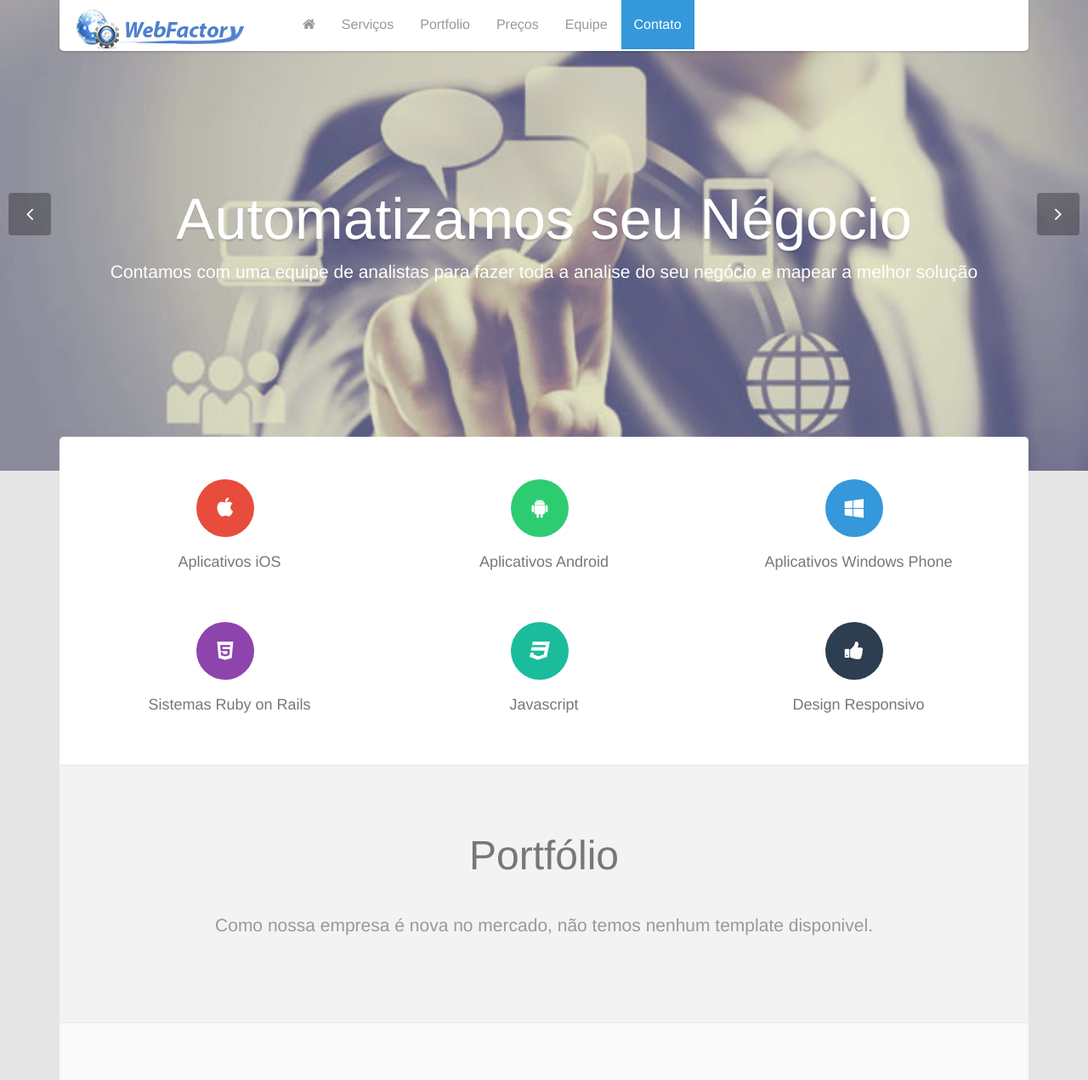
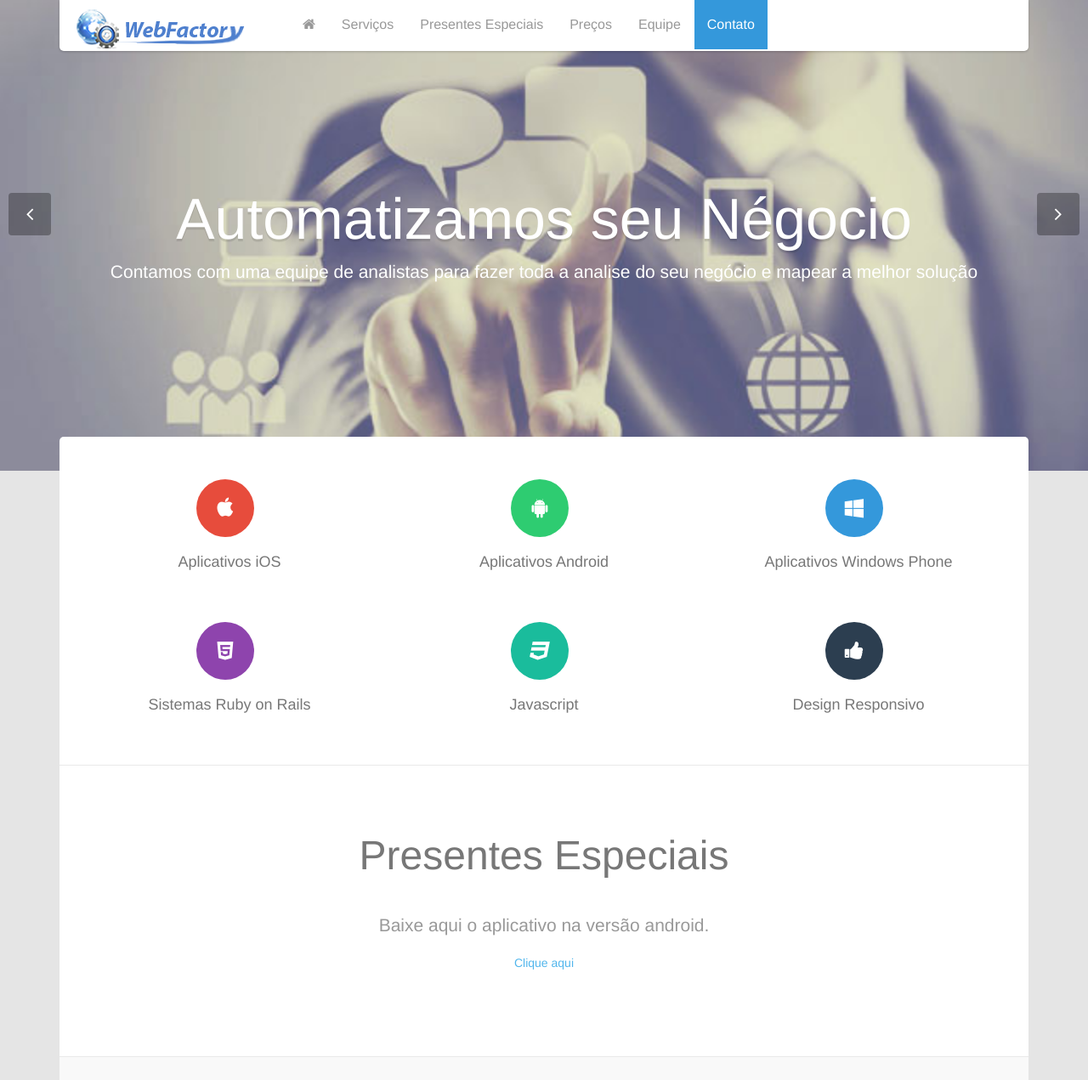
Before and after one commit to manoelneto/site_pos, a plain HTML site: page index.html in a window 1280 px wide. Shown: the top 1271 px of the page at 85% size. Drawn offline with Linux system fonts and the light colour scheme.

Commit message:
apk presentes especiais

```diff
--- a/index.html
+++ b/index.html
@@ -38,7 +38,7 @@
                     <ul class="nav navbar-nav">
                         <li class="active"><a href="#main-slider"><i class="icon-home"></i></a></li>
                         <li><a href="#services">Serviços</a></li>
-                        <li><a href="#portfolio">Portfolio</a></li>
+                        <li><a href="#presentes-especiais">Presentes Especiais</a></li>
                         <li><a href="#pricing">Preços</a></li>
                         <li><a href="#about-us">Equipe</a></li>
                         <li><a href="#contact">Contato</a></li>
@@ -124,12 +124,13 @@
         </div><!--/.container-->
     </section><!--/#services-->
 
-    <section id="portfolio">
+    <section id="presentes-especiais">
         <div class="container">
             <div class="box">
                 <div class="center gap">
-                    <h2>Portfólio</h2>
-                    <p class="lead">Como nossa empresa é nova no mercado, não temos nenhum template disponivel.</p>
+                    <h2>Presentes Especiais</h2>
+                    <p class="lead">Baixe aqui o aplicativo na versão android.</p>
+                    <p><a href="./presentes-especiais.apk">Clique aqui</a></p>
                 </div><!--/.center-->
             <!--
                 <ul class="portfolio-filter">
```
Also changed, not shown: 1 other file.
